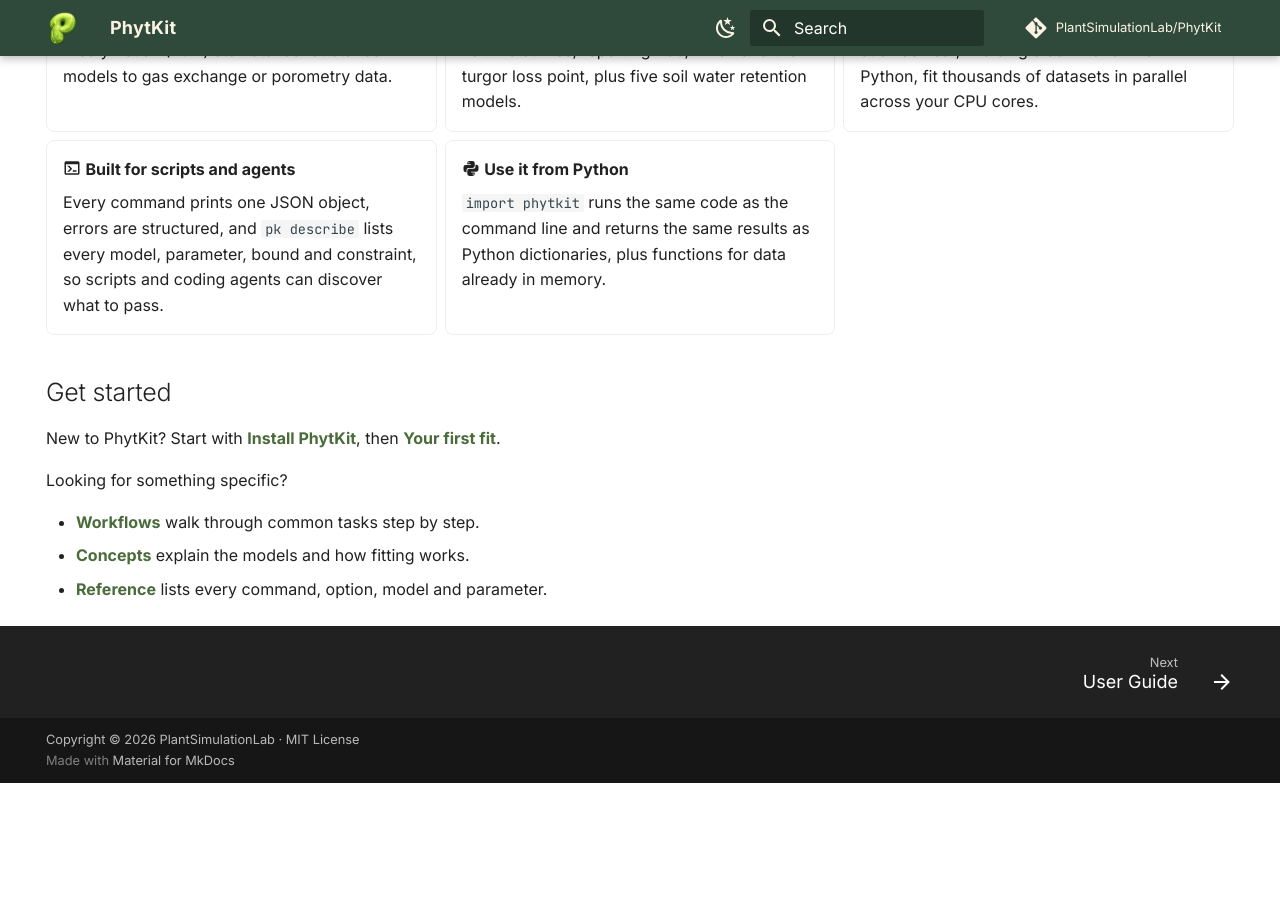
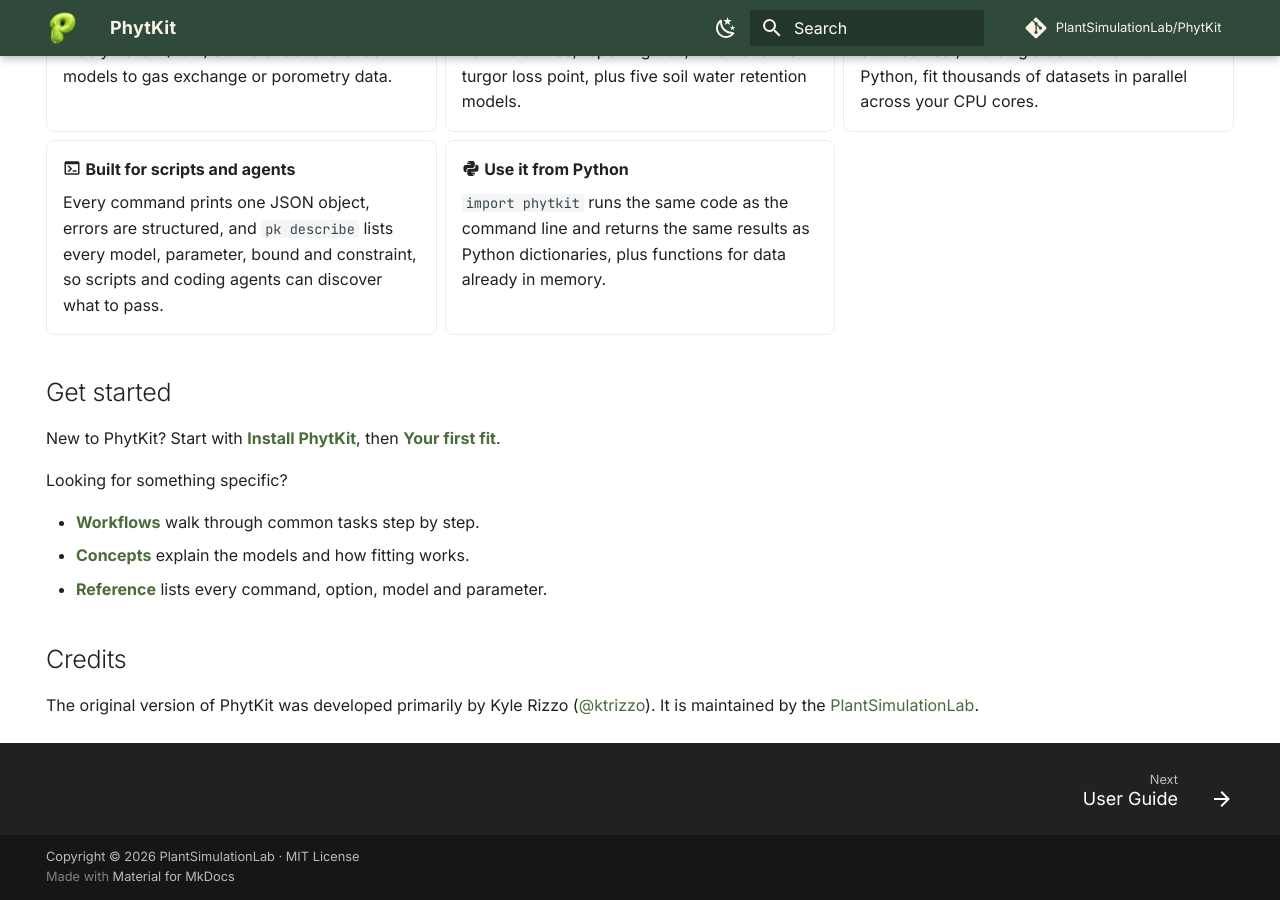
Before and after one commit to PlantSimulationLab/PhytKit, an MkDocs documentation site: the page built from docs/docs/index.md, in a window 1280 px wide and 900 px high, scrolled down 1202 px. Built offline with MkDocs 1.6.1 and Material for MkDocs 9.7.7, drawn with Linux system fonts in a browser that asks for light colours; comment, search, counter and statistics services are not loaded; before the commit the page ends 1985 px from its top, so only the background shows below that.

Commit message:
Credit Kyle Rizzo as the original primary developer
Kyle Rizzo (@ktrizzo) was the primary developer of the original version
of PhytKit. Acknowledge this in the README, the docs home page, the PyPI
description and the package authors.

Co-authored-by: Kyle Rizzo <95317969+ktrizzo@users.noreply.github.com>
Co-Authored-By: Claude Opus 5.5 <noreply@anthropic.com>

```diff
--- a/docs/docs/index.md
+++ b/docs/docs/index.md
@@ -93,3 +93,9 @@ Looking for something specific?
 - **[Concepts](concepts/index.md)** explain the models and how fitting works.
 - **[Reference](reference/index.md)** lists every command, option, model and
   parameter.
+
+## Credits
+
+The original version of PhytKit was developed primarily by Kyle Rizzo
+([@ktrizzo](https://github.com/ktrizzo)). It is maintained by the
+[PlantSimulationLab](https://github.com/PlantSimulationLab).
```
Also changed, not shown: README.md, crates/py/README.md, 1 other file.
